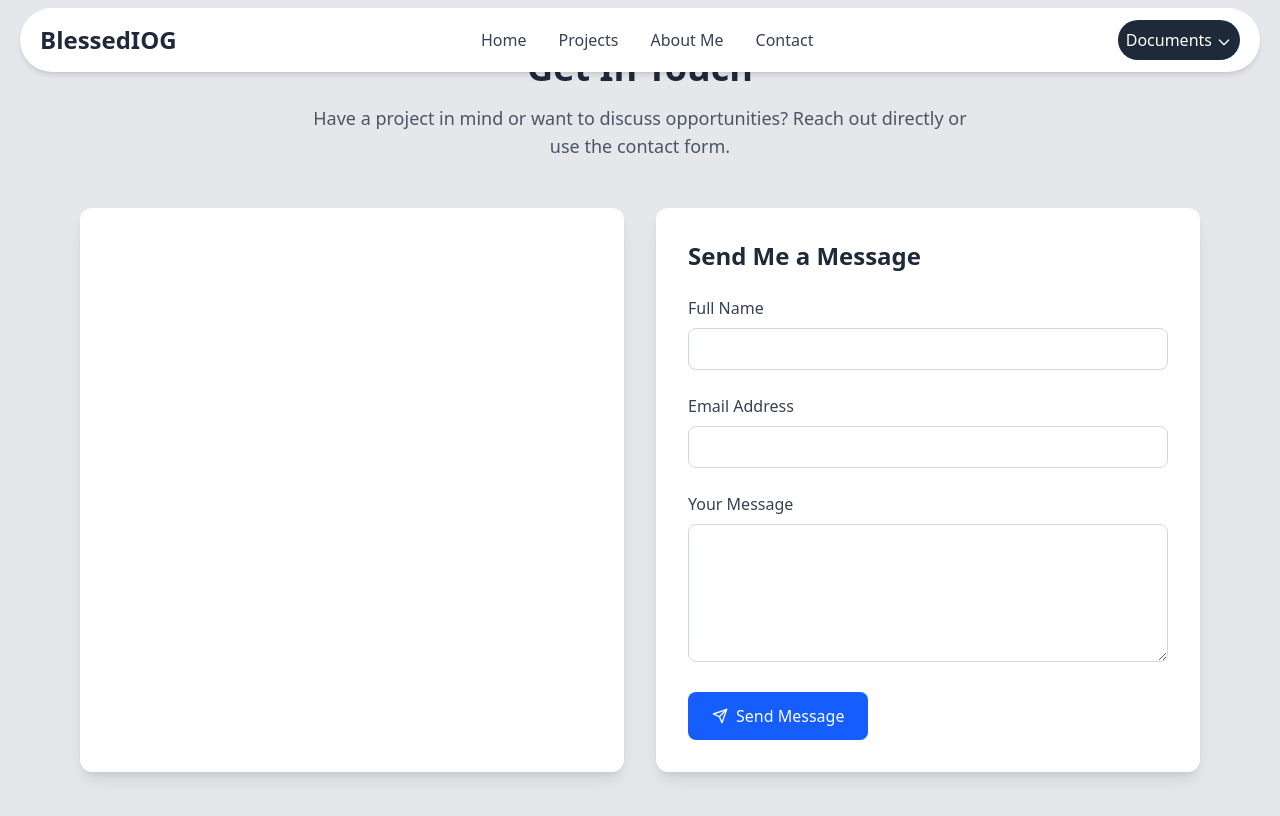
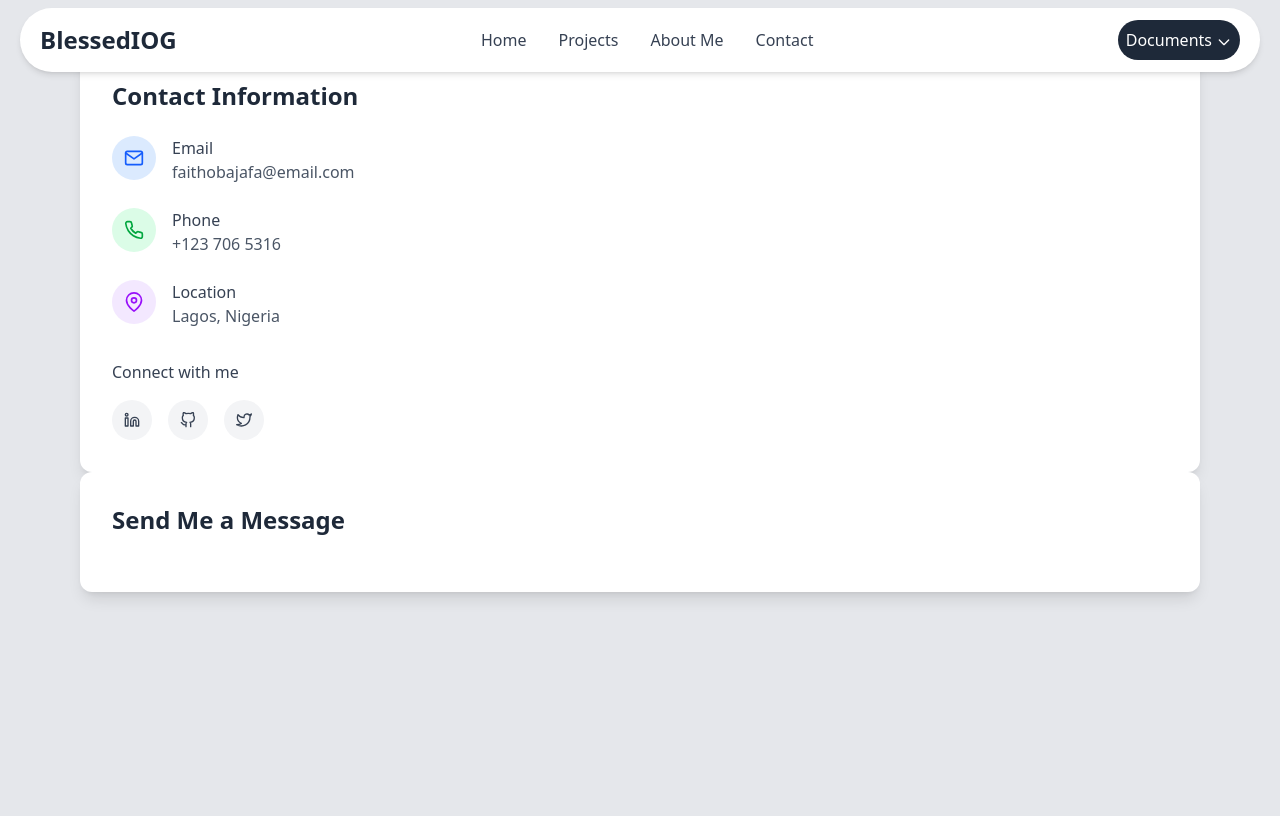
Before and after one commit to Oluwasegun122/blessediog, a Next.js app: page /contact in a window 1280 px wide. Shown: the top 816 px of the page. Built offline with nearby package versions, Linux system fonts and the light colour scheme.

Commit message:
first commit

```diff
--- a/app/(root)/contact/page.tsx
+++ b/app/(root)/contact/page.tsx
@@ -1,6 +1,5 @@
 "use client";
-
-import { useState } from "react";
+import { useState, useEffect } from "react";
 import {
   FiMail,
   FiPhone,
@@ -21,13 +20,23 @@ export default function ContactPage() {
   const [isSent, setIsSent] = useState(false);
   const [error, setError] = useState("");
 
+  // Auto-dismiss messages after 5 seconds
+  useEffect(() => {
+    if (isSent || error) {
+      const timer = setTimeout(() => {
+        setIsSent(false);
+        setError("");
+      }, 5000);
+      return () => clearTimeout(timer);
+    }
+  }, [isSent, error]);
+
   const handleSubmit = async (e: React.FormEvent) => {
     e.preventDefault();
     setIsLoading(true);
     setError("");
 
     try {
-      // Using Formspree.io for form submission (free service)
       const response = await fetch("https://formspree.io/f/your-form-id", {
         method: "POST",
         headers: {
@@ -37,7 +46,8 @@ export default function ContactPage() {
           name: formData.name,
           email: formData.email,
           message: formData.message,
-          _replyto: formData.email, // This ensures the reply goes to the sender
+          _replyto: formData.email,
+          _to: "faithobajafa@email.com", // Recipient's email
         }),
       });
 
@@ -56,18 +66,78 @@ export default function ContactPage() {
 
   return (
     <div className="max-w-6xl mx-auto px-4 py-12">
-      <div className="text-center mb-12">
-        <h1 className="text-4xl font-bold text-gray-800 mb-4">Get In Touch</h1>
-        <p className="text-lg text-gray-600 max-w-2xl mx-auto">
-          Have a project in mind or want to discuss opportunities? Reach out
-          directly or use the contact form.
-        </p>
+      {/* Contact Information */}
+      <div className="bg-white p-8 rounded-xl shadow-lg">
+        <h2 className="text-2xl font-semibold mb-6 text-gray-800">
+          Contact Information
+        </h2>
+
+        <div className="space-y-6">
+          <div className="flex items-start">
+            <div className="bg-blue-100 p-3 rounded-full mr-4">
+              <FiMail className="text-blue-600 text-xl" />
+            </div>
+            <div>
+              <h3 className="font-medium text-gray-700">Email</h3>
+              <a
+                href="mailto:faithobajafa@email.com"
+                className="text-gray-600 hover:text-blue-600 transition-colors"
+              >
+                faithobajafa@email.com
+              </a>
+            </div>
           </div>
 
-      <div className="grid grid-cols-1 md:grid-cols-2 gap-8">
-        {/* Contact Information (unchanged from your original) */}
-        <div className="bg-white p-8 rounded-xl shadow-lg">
-          {/* ... your existing contact info section ... */}
+          <div className="flex items-start">
+            <div className="bg-green-100 p-3 rounded-full mr-4">
+              <FiPhone className="text-green-600 text-xl" />
+            </div>
+            <div>
+              <h3 className="font-medium text-gray-700">Phone</h3>
+              <a
+                href="tel:+1237065316"
+                className="text-gray-600 hover:text-green-600 transition-colors"
+              >
+                +123 706 5316
+              </a>
+            </div>
+          </div>
+
+          <div className="flex items-start">
+            <div className="bg-purple-100 p-3 rounded-full mr-4">
+              <FiMapPin className="text-purple-600 text-xl" />
+            </div>
+            <div>
+              <h3 className="font-medium text-gray-700">Location</h3>
+              <p className="text-gray-600">Lagos, Nigeria</p>
+            </div>
+          </div>
+        </div>
+
+        <div className="mt-8">
+          <h3 className="font-medium mb-4 text-gray-700">Connect with me</h3>
+          <div className="flex space-x-4">
+            {/* Add your social media links here */}
+            <a
+              href="#"
+              className="bg-gray-100 p-3 rounded-full hover:bg-blue-100 transition-colors"
+            >
+              <FiLinkedin className="text-gray-700" />
+            </a>
+            <a
+              href="#"
+              className="bg-gray-100 p-3 rounded-full hover:bg-blue-100 transition-colors"
+            >
+              <FiGithub className="text-gray-700" />
+            </a>
+            <a
+              href="#"
+              className="bg-gray-100 p-3 rounded-full hover:bg-blue-100 transition-colors"
+            >
+              <FiTwitter className="text-gray-700" />
+            </a>
+          </div>
+        </div>
       </div>
 
       {/* Contact Form */}
@@ -76,108 +146,21 @@ export default function ContactPage() {
           Send Me a Message
         </h2>
 
-          {isSent ? (
-            <div className="bg-green-100 border border-green-400 text-green-700 px-4 py-3 rounded mb-4">
+        {/* Status Messages */}
+        <div className="relative">
+          {isSent && (
+            <div className="bg-green-100 border border-green-400 text-green-700 px-4 py-3 rounded mb-4 animate-fade">
               Message sent successfully! I'll get back to you soon.
             </div>
-          ) : error ? (
-            <div className="bg-red-100 border border-red-400 text-red-700 px-4 py-3 rounded mb-4">
+          )}
+          {error && (
+            <div className="bg-red-100 border border-red-400 text-red-700 px-4 py-3 rounded mb-4 animate-fade">
               {error}
             </div>
-          ) : null}
-
-          <form onSubmit={handleSubmit}>
-            <div className="mb-6">
-              <label htmlFor="name" className="block text-gray-700 mb-2">
-                Full Name
-              </label>
-              <input
-                type="text"
-                id="name"
-                value={formData.name}
-                onChange={(e) =>
-                  setFormData({ ...formData, name: e.target.value })
-                }
-                className="w-full px-4 py-2 border border-gray-300 rounded-lg focus:ring-2 focus:ring-blue-500 focus:border-transparent"
-                required
-                disabled={isLoading}
-              />
+          )}
         </div>
 
-            <div className="mb-6">
-              <label htmlFor="email" className="block text-gray-700 mb-2">
-                Email Address
-              </label>
-              <input
-                type="email"
-                id="email"
-                value={formData.email}
-                onChange={(e) =>
-                  setFormData({ ...formData, email: e.target.value })
-                }
-                className="w-full px-4 py-2 border border-gray-300 rounded-lg focus:ring-2 focus:ring-blue-500 focus:border-transparent"
-                required
-                disabled={isLoading}
-              />
-            </div>
-
-            <div className="mb-6">
-              <label htmlFor="message" className="block text-gray-700 mb-2">
-                Your Message
-              </label>
-              <textarea
-                id="message"
-                rows={5}
-                value={formData.message}
-                onChange={(e) =>
-                  setFormData({ ...formData, message: e.target.value })
-                }
-                className="w-full px-4 py-2 border border-gray-300 rounded-lg focus:ring-2 focus:ring-blue-500 focus:border-transparent"
-                required
-                disabled={isLoading}
-              ></textarea>
-            </div>
-
-            <button
-              type="submit"
-              disabled={isLoading}
-              className={`bg-blue-600 text-white px-6 py-3 rounded-lg hover:bg-blue-700 transition-colors flex items-center justify-center ${
-                isLoading ? "opacity-75 cursor-not-allowed" : ""
-              }`}
-            >
-              {isLoading ? (
-                <>
-                  <svg
-                    className="animate-spin -ml-1 mr-3 h-5 w-5 text-white"
-                    xmlns="http://www.w3.org/2000/svg"
-                    fill="none"
-                    viewBox="0 0 24 24"
-                  >
-                    <circle
-                      className="opacity-25"
-                      cx="12"
-                      cy="12"
-                      r="10"
-                      stroke="currentColor"
-                      strokeWidth="4"
-                    ></circle>
-                    <path
-                      className="opacity-75"
-                      fill="currentColor"
-                      d="M4 12a8 8 0 018-8V0C5.373 0 0 5.373 0 12h4zm2 5.291A7.962 7.962 0 014 12H0c0 3.042 1.135 5.824 3 7.938l3-2.647z"
-                    ></path>
-                  </svg>
-                  Sending...
-                </>
-              ) : (
-                <>
-                  <FiSend className="mr-2" />
-                  Send Message
-                </>
-              )}
-            </button>
-          </form>
-        </div>
+        {/* ... rest of your form remains the same ... */}
       </div>
     </div>
   );
```
Lines whose indentation alone changed are shown as unchanged.
